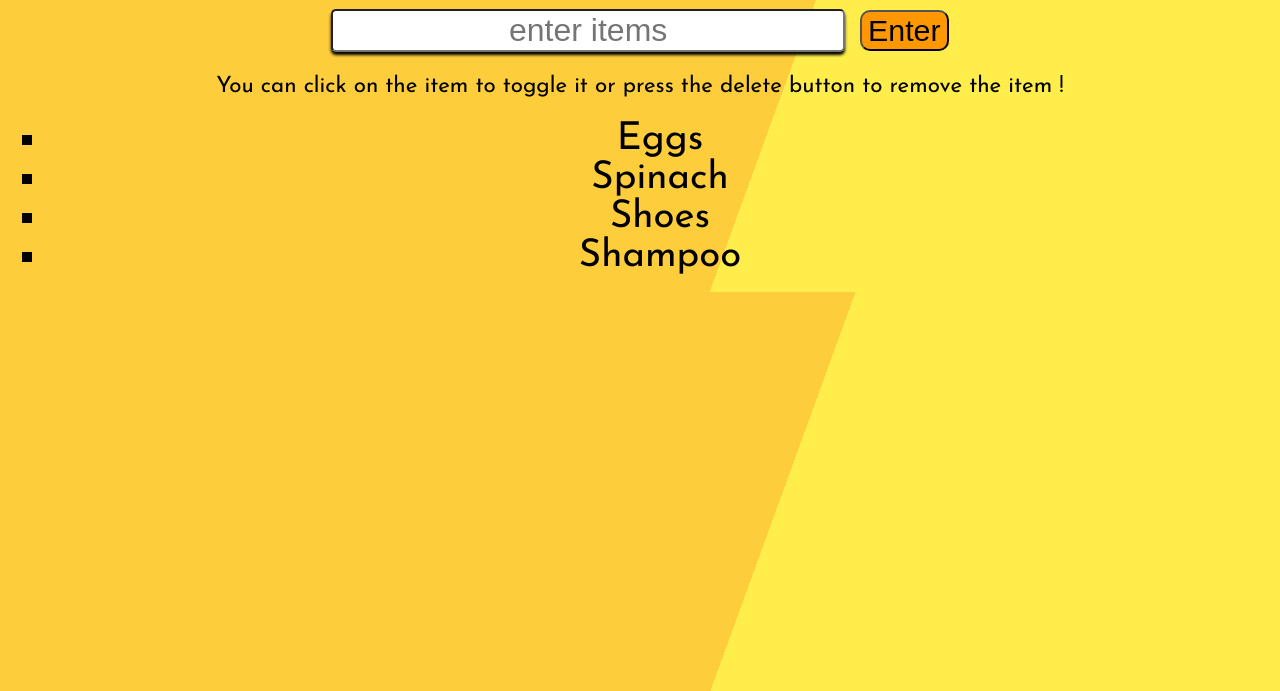
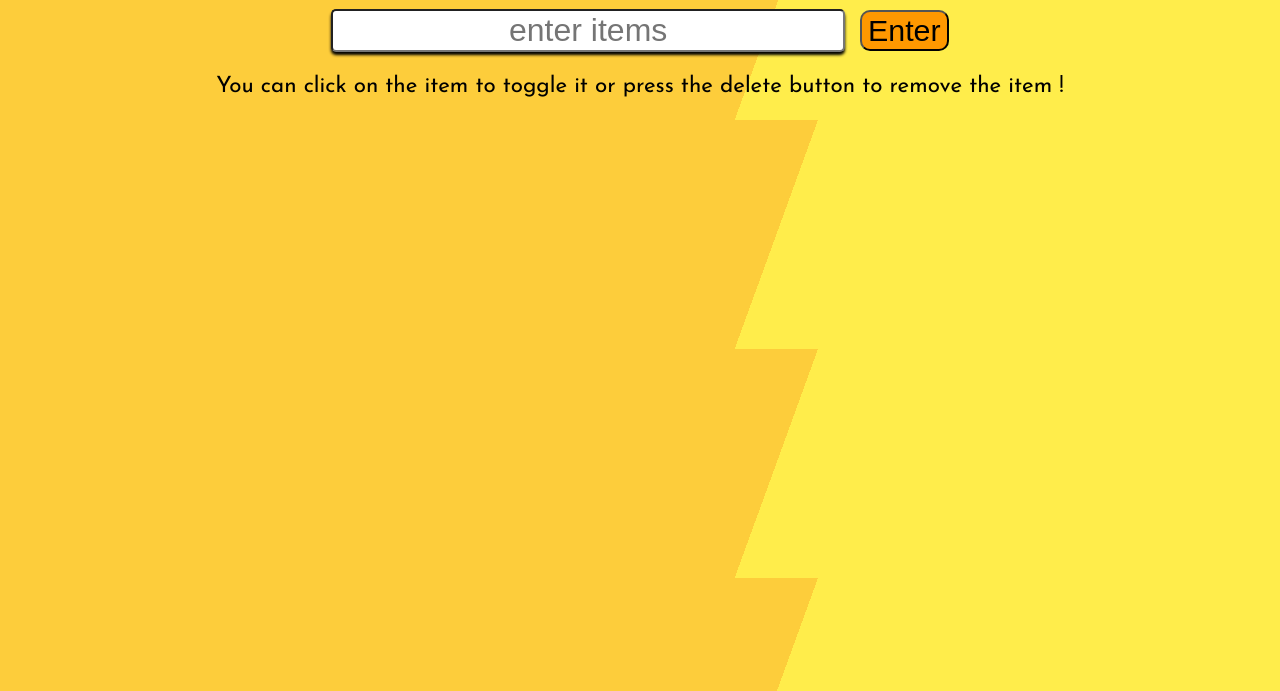
Before and after one commit to tanveerparhar/shopping-list, a plain HTML site: page index.html in a window 1280 px wide. Shown: the part 109-800 px from the top of the page. Drawn offline with Linux system fonts and the light colour scheme.

Commit message:
Update index.html

```diff
--- a/index.html
+++ b/index.html
@@ -12,10 +12,7 @@
      <button id="enter">Enter</button>
      <p>You can click on the item to toggle it or press the delete button to remove the item !</p>
      <ul>
-         <li>Eggs</li>
-         <li>Spinach</li>
-         <li>Shoes</li>
-         <li>Shampoo</li>
+      <!--  items will be added here  -->
      </ul>
 
      <script type='text/javascript' src='shopping.js'></script>
```
